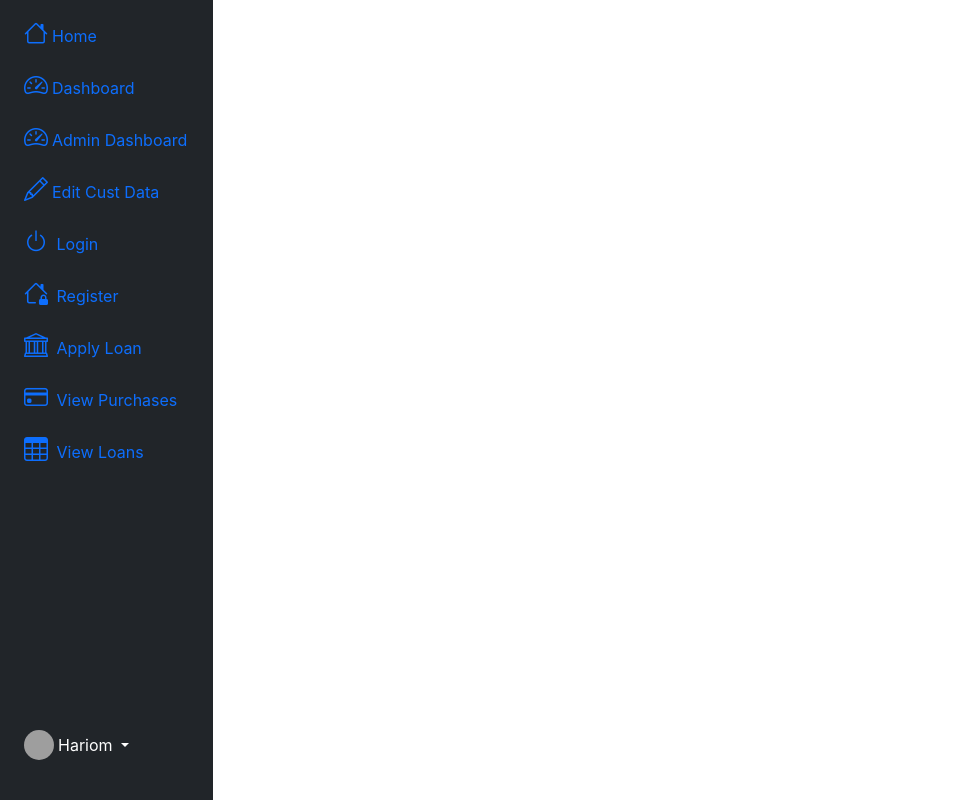
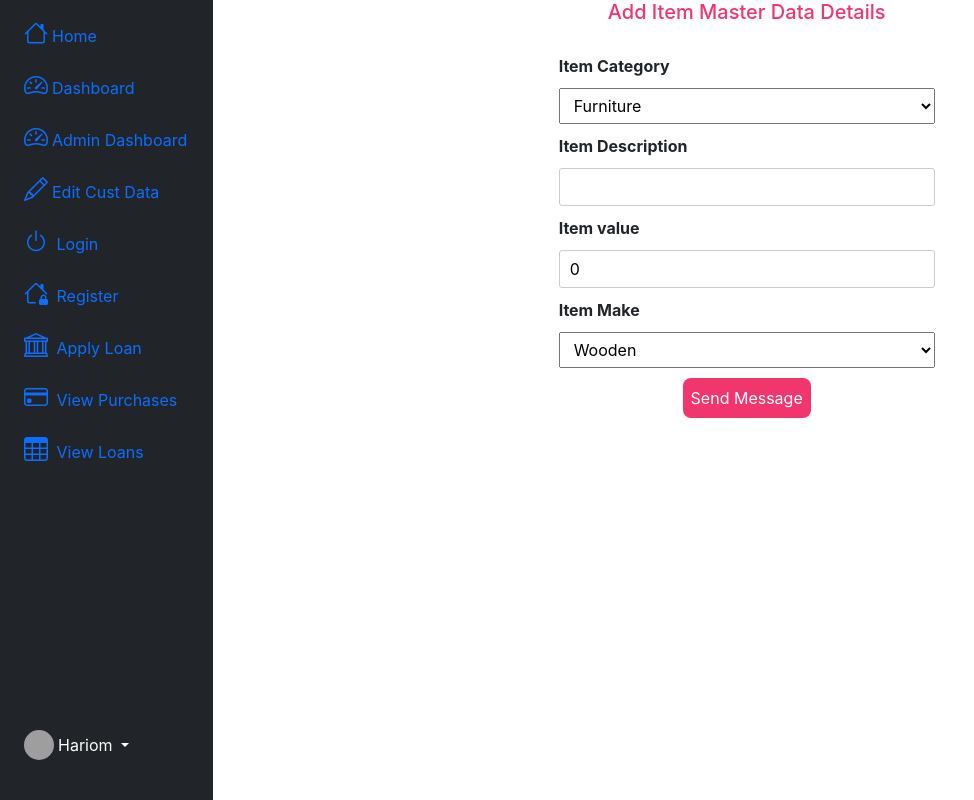
Before and after one commit to Hariom1509/LoanWell, a React (Create React App) app: page /addItem in a window 1280 px wide. Shown: the whole page, without its empty margins (0-974 px from the left). Built offline with nearby package versions, Linux system fonts and the light colour scheme; grey boxes are pictures that could not be loaded.

Commit message:
Added Item Add and View

```diff
--- a/src/App.js
+++ b/src/App.js
@@ -9,6 +9,8 @@ import ViewUserItems from './components/ViewUserItems';
 import ViewUserLoans from './components/ViewUserLoans';
 import AdminDashboard from './components/AdminDashboard';
 import EditCustData from './components/EditCustData';
+import ItemCard from './components/ItemCard';
+import AddItem from './components/AddItem';
 
 function App() {
   return (
@@ -27,6 +29,8 @@ function App() {
           <Route path = '/apply' element={<ApplyUserLoans />} />
           <Route path = '/viewuseritems' element={<ViewUserItems />} />
           <Route path = '/viewloans' element={<ViewUserLoans />} />
+          <Route path = '/viewItems' element={<ItemCard/>} />
+          <Route path = '/addItem' element={<AddItem/>}/>
         </Routes>
         </div>
 </div>
--- /dev/null
+++ b/src/components/AddItem.js
@@ -0,0 +1,92 @@
+import React from "react";
+import { useState,useEffect } from 'react';
+import { useNavigate } from 'react-router-dom';
+import makeForType from "../data/makeForType.json";
+import loanCardData from "../data/loanCard.json";
+
+import '../style/AddItem.css';
+
+
+const AddItem = () => {
+
+    const [itemCategory, setItemCategory] = useState('');
+    const [itemDescription, setItemDescription] = useState('');
+    const [itemValue, setItemValue] = useState(0);
+    const [itemMake, setItemMake] = useState('');
+
+    const [isPending, setIsPending] = useState(false);
+    const history = useNavigate();
+
+    const handleSubmit = (e) => {
+        e.preventDefault();
+        const contactFormSubmit = { itemCategory, itemDescription, itemValue, itemMake };
+        console.log(contactFormSubmit);
+
+        setIsPending(true);
+        fetch('https://krishi-charcha.herokuapp.com/addInquiry', {
+            method: 'POST',
+            headers: { "Content-Type": "application/json" },
+            body: JSON.stringify(contactFormSubmit)
+        }).then(() => {
+            console.log('new inquiry added');
+            alert("Thank You! You will recieve email in next 24 hours");
+            setIsPending(false);
+            // history.go(-1);
+            // history.push('/');
+        })
+
+
+        history.go(-1);
+    }
+
+    useEffect(() => {
+        itemCategory===''?setItemCategory(loanCardData[0].loan_type):setItemCategory(itemCategory);
+      },[setItemCategory]);
+
+
+    return (
+        <div className="create">
+            <h2>Add Item Master Data Details</h2>
+            <form action="" onSubmit={handleSubmit}>
+
+                <label htmlFor="">Item Category</label>
+                <select required onChange={(e)=>setItemCategory(e.target.value)}>
+                    { loanCardData.map(items => {
+                        return <option value={items.loan_type}>
+                            {items.loan_type}</option>;
+                        })
+                    }
+                </select>
+                <label htmlFor="">Item Description</label>
+                <input type="text"
+                    required
+                    value={setItemDescription}
+                    onChange={(e) => setItemDescription(e.target.value)}
+                />
+                <label htmlFor="">Item value</label>
+                <input type="text"
+                    required
+                    value={itemValue}
+                    onChange={(e) => setItemValue(e.target.value)}
+                />
+                <label htmlFor="">Item Make</label>
+                {itemCategory!==''?
+                 <select required >
+                    { makeForType.filter(function(el){return el.type === itemCategory})[0].make.map(items => {
+                        return <option value={items}>
+                            {items}</option>;
+                        })
+                    }
+                </select> : "hello"}
+
+                {!isPending && <button>Send Message</button>}
+                {isPending && <button disabled>Sending...</button>}
+            </form>
+
+        </div>
+    );
+
+
+};
+
+export default AddItem;
--- a/src/components/ItemCard.js
+++ b/src/components/ItemCard.js
@@ -0,0 +1,43 @@
+import React from "react";
+import itemCard from "../data/itemCard.json";
+
+
+const ItemCard = () => {
+
+    return(
+        <div className="container">
+            <h2 className="head"> Item Data</h2>
+            <br />
+            <table class="table table-dark table-striped">
+            <thead>
+                <tr>
+                    <th scope="col">Item Id</th>
+                    <th scope="col">Description</th>
+                    <th scope="col">Item Make</th>
+                    <th scope="col">Item Category</th>
+                    <th scope="col">Item Valuation</th>
+                    <th scope="col">Edit</th>
+                    <th scope="col">Delete</th>
+                </tr>
+            </thead>
+            <tbody>
+                {itemCard.map(item => {
+                    return(
+                    <tr key={item.item_id}>
+                        <td>{item.item_id}</td>
+                        <td>{item.description}</td>
+                        <td>{item.item_make}</td>
+                        <td>{item.item_category}</td>
+                        <td>{item.item_valuation}</td>
+                        <td><button type="button" class="btn btn-warning btn-sm">Edit</button></td>
+                        <td><button type="button" class="btn btn-danger btn-sm">Delete</button></td>
+                    </tr>)
+                })}
+
+            </tbody>
+            </table>
+        </div>
+    );
+};
+
+export default ItemCard;
--- /dev/null
+++ b/src/data/itemCard.json
@@ -0,0 +1,45 @@
+
+[
+    {
+        "item_id":1,
+        "description":"Table",
+        "item_make": "Wooden",
+        "item_category":"Furniture",
+        "item_valuation": 3000
+    },
+    {
+        "item_id":2,
+        "description":"Chair",
+        "item_make": "Wooden",
+        "item_category":"Furniture",
+        "item_valuation": 4000
+    },
+    {
+        "item_id":3,
+        "description":"Cabinet",
+        "item_make": "PVC",
+        "item_category":"Furniture",
+        "item_valuation": 1500
+    },
+    {
+        "item_id":4,
+        "description":"Cupboard",
+        "item_make": "Iron",
+        "item_category":"Furniture",
+        "item_valuation": 10000
+    },
+    {
+        "item_id":5,
+        "description":"Pen",
+        "item_make": "Plastic",
+        "item_category":"Stationary",
+        "item_valuation": 10
+    },
+    {
+        "item_id":6,
+        "description":"Diary",
+        "item_make": "Paper",
+        "item_category":"Stationary",
+        "item_valuation": 150
+    }
+]
--- /dev/null
+++ b/src/style/AddItem.css
@@ -0,0 +1,36 @@
+.create {
+    max-width: 400px;
+    margin: 0 auto;
+    text-align: center;
+}
+
+.create label {
+    text-align: left;
+    display: block;
+}
+
+.create h2 {
+    font-size: 20px;
+    color: #f1356d;
+    margin-bottom: 30px;
+}
+
+.create input,
+.create textarea,
+.create select {
+    width: 100%;
+    padding: 6px 10px;
+    margin: 10px 0;
+    border: 1px solid solid #ddd;
+    box-sizing: border-box;
+    display: block;
+}
+
+.create button {
+    background: #f1356d;
+    color: #fff;
+    border: 0;
+    padding: 8px;
+    border-radius: 8px;
+    cursor: pointer;
+}
```
